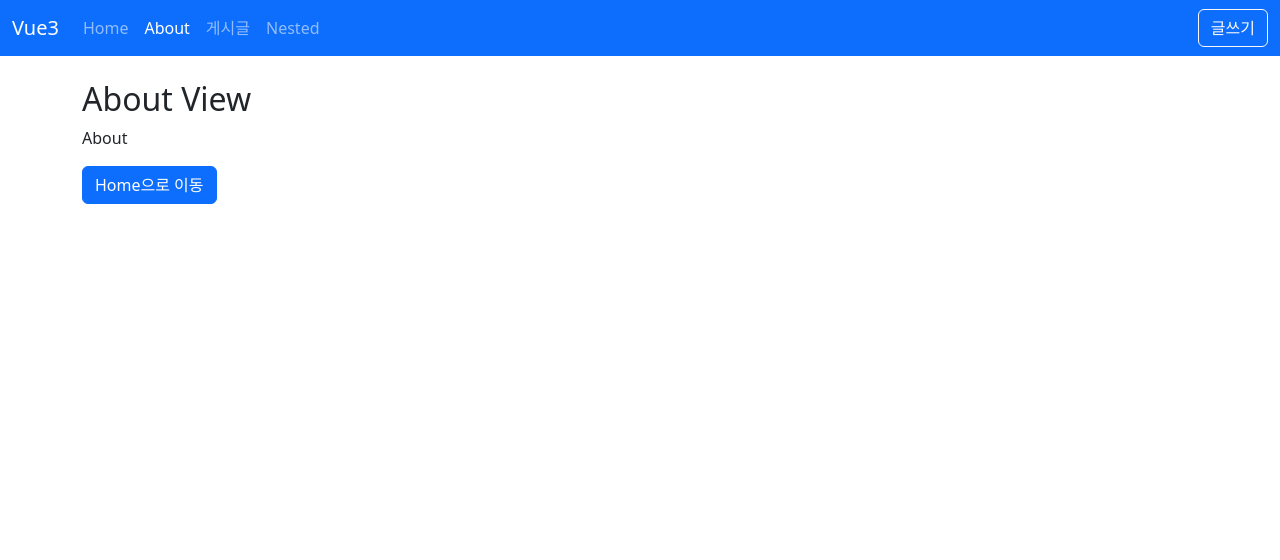
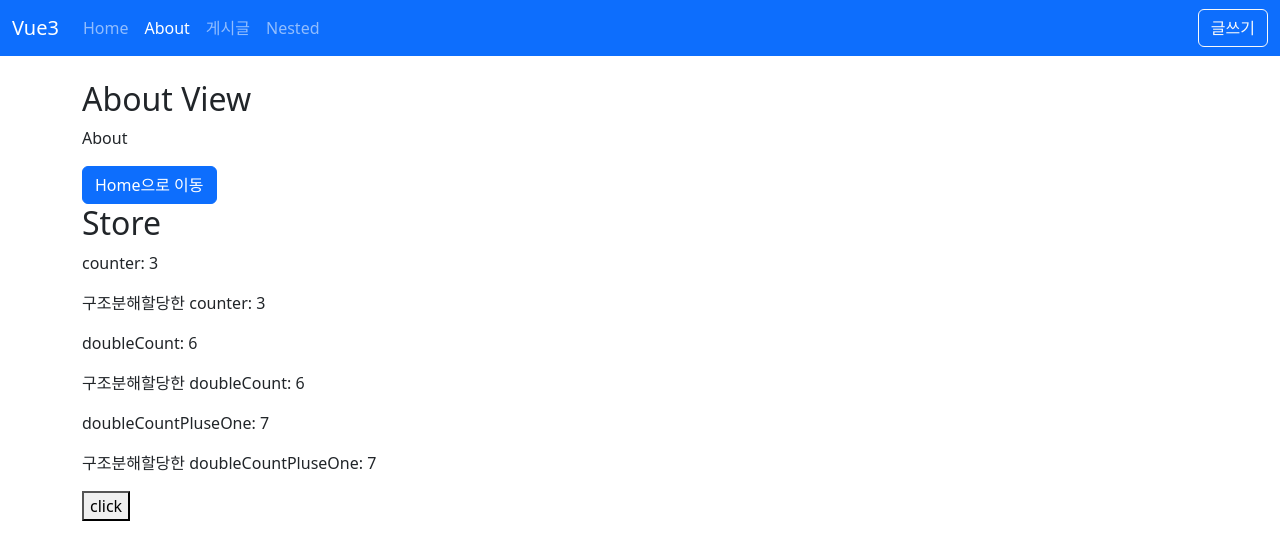
Before and after one commit to kimjuno97/vue3-posts, a Vue app: page /about in a window 1280 px wide. Shown: the top 560 px of the page. Built offline with nearby package versions, Linux system fonts and the light colour scheme.

Commit message:
pinia 적용

```diff
--- a/package.json
+++ b/package.json
@@ -14,6 +14,7 @@
 		"bootstrap": "^5.2.3",
 		"bootstrap-icons": "^1.10.3",
 		"dayjs": "^1.11.7",
+		"pinia": "^2.0.28",
 		"vue": "^3.2.45",
 		"vue-router": "^4.1.6"
 	},
--- a/src/App.vue
+++ b/src/App.vue
@@ -1,13 +1,11 @@
 <script setup>
 import TheHeader from '@/layouts/TheHeader.vue';
 import TheView from '@/layouts/TheView.vue';
-import useAlert from './composables/alert';
-const { alerts } = useAlert();
 </script>
 <template>
 	<TheHeader></TheHeader>
 	<TheView></TheView>
-	<AppAlert :items="alerts" />
+	<AppAlert />
 </template>
 
 <style lang="scss" scoped></style>
--- a/src/components/app/AppAlert.vue
+++ b/src/components/app/AppAlert.vue
@@ -2,7 +2,7 @@
 	<div class="app-alert">
 		<TransitionGroup name="slide">
 			<div
-				v-for="({ message, type }, index) in items"
+				v-for="({ message, type }, index) in alerts"
 				:key="index"
 				class="alert"
 				:class="typeStyle(type)"
@@ -15,9 +15,9 @@
 </template>
 
 <script setup>
-defineProps({
-	items: Array,
-});
+import useAlert from '@/composables/alert';
+
+const { alerts } = useAlert();
 const typeStyle = type => (type === 'error' ? 'alert-danger' : 'alert-primary');
 </script>
 
--- a/src/composables/alert.js
+++ b/src/composables/alert.js
@@ -1,16 +1,9 @@
-import { ref } from 'vue';
-
-const alerts = ref([]);
+import { useAlertStore } from '@/stores/alert';
+import { storeToRefs } from 'pinia';
 
 export default function useAlert() {
-	const vAlert = (message, type) => {
-		alerts.value.push({ message, type });
-
-		setTimeout(() => {
-			alerts.value.shift();
-		}, 2000);
-	};
-	const vSusccess = message => vAlert(message, 'success');
+	const { alerts } = storeToRefs(useAlertStore());
+	const { vAlert, vSusccess } = useAlertStore();
 	return {
 		alerts,
 		vAlert,
--- a/src/main.js
+++ b/src/main.js
@@ -4,6 +4,8 @@ import 'bootstrap-icons/font/bootstrap-icons.css';
 import { createApp } from 'vue';
 import router from '@/router';
 import App from './App.vue';
+
+import { createPinia } from 'pinia';
 
 import globalDirectives from './plugins/global-directives';
 import dayjs from './plugins/dayjs';
@@ -13,11 +15,15 @@ import objPlugins from './plugins/obj';
 import person from './plugins/person';
 
 const app = createApp(App);
+// pinia
+app.use(createPinia());
+
 app.use(router);
 app.use(funcPlugins);
 app.use(person);
 app.use(globalDirectives);
 app.use(dayjs);
+
 // 이름 바꿀 수 있음
 // app.use(person, { name: '김준호' });
 app.use(objPlugins);
--- /dev/null
+++ b/src/stores/alert.js
@@ -0,0 +1,19 @@
+import { defineStore } from 'pinia';
+
+export const useAlertStore = defineStore('alert', {
+	state: () => ({
+		alerts: [],
+	}),
+	actions: {
+		vAlert(message, type) {
+			this.alerts.push({ message, type });
+
+			setTimeout(() => {
+				this.alerts.shift();
+			}, 2000);
+		},
+		vSusccess(message) {
+			this.vAlert(message, 'success');
+		},
+	},
+});
--- /dev/null
+++ b/src/stores/counter.js
@@ -0,0 +1,18 @@
+import { defineStore } from 'pinia';
+
+export const useCounterStore = defineStore('counter', {
+	state: () => ({
+		counter: 1,
+	}),
+	getters: {
+		dubleCount: state => state.counter * 2,
+		dobleCountPlusOne() {
+			return this.dubleCount + 1;
+		},
+	},
+	actions: {
+		increment() {
+			this.counter++;
+		},
+	},
+});
--- a/src/views/AboutView.vue
+++ b/src/views/AboutView.vue
@@ -4,13 +4,34 @@
 	<button class="btn btn-primary" @click="$router.push('/')">
 		Home으로 이동
 	</button>
+	<h2>Store</h2>
+	<p>counter: {{ store.counter }}</p>
+	<p>구조분해할당한 counter: {{ counter }}</p>
+	<p>doubleCount: {{ store.dubleCount }}</p>
+	<p>구조분해할당한 doubleCount: {{ dubleCount }}</p>
+	<p>doubleCountPluseOne: {{ store.dobleCountPlusOne }}</p>
+	<p>구조분해할당한 doubleCountPluseOne: {{ dobleCountPlusOne }}</p>
+	<button @click="increment()">click</button>
 </template>
 
 <script setup>
 import { useRoute } from 'vue-router';
+import { useCounterStore } from '@/stores/counter';
+import { storeToRefs } from 'pinia';
 
 const route = useRoute();
 console.log('route.path : ', route.path);
+
+const store = useCounterStore();
+
+// 반응성 유지방법
+const { counter, dobleCountPlusOne, dubleCount } = storeToRefs(store);
+// 함수이기 때문에 그냥 빼와도 됨
+const { increment } = store;
+
+// 이렇게 사용 가능
+increment();
+increment();
 </script>
 
 <style lang="scss" scoped></style>
--- a/src/views/posts/PostDetailView.vue
+++ b/src/views/posts/PostDetailView.vue
@@ -51,7 +51,7 @@
 import { useRouter } from 'vue-router';
 import useAxios from '@/hooks/useAxios';
 import useAlert from '@/composables/alert';
-import { computed, toRef, toRefs } from 'vue';
+import { computed, toRefs } from 'vue';
 import useNumber from '@/composables/number';
 
 const props = defineProps({
```
Also changed, not shown: 1 other file (tests, documents, lock files or other folders).
